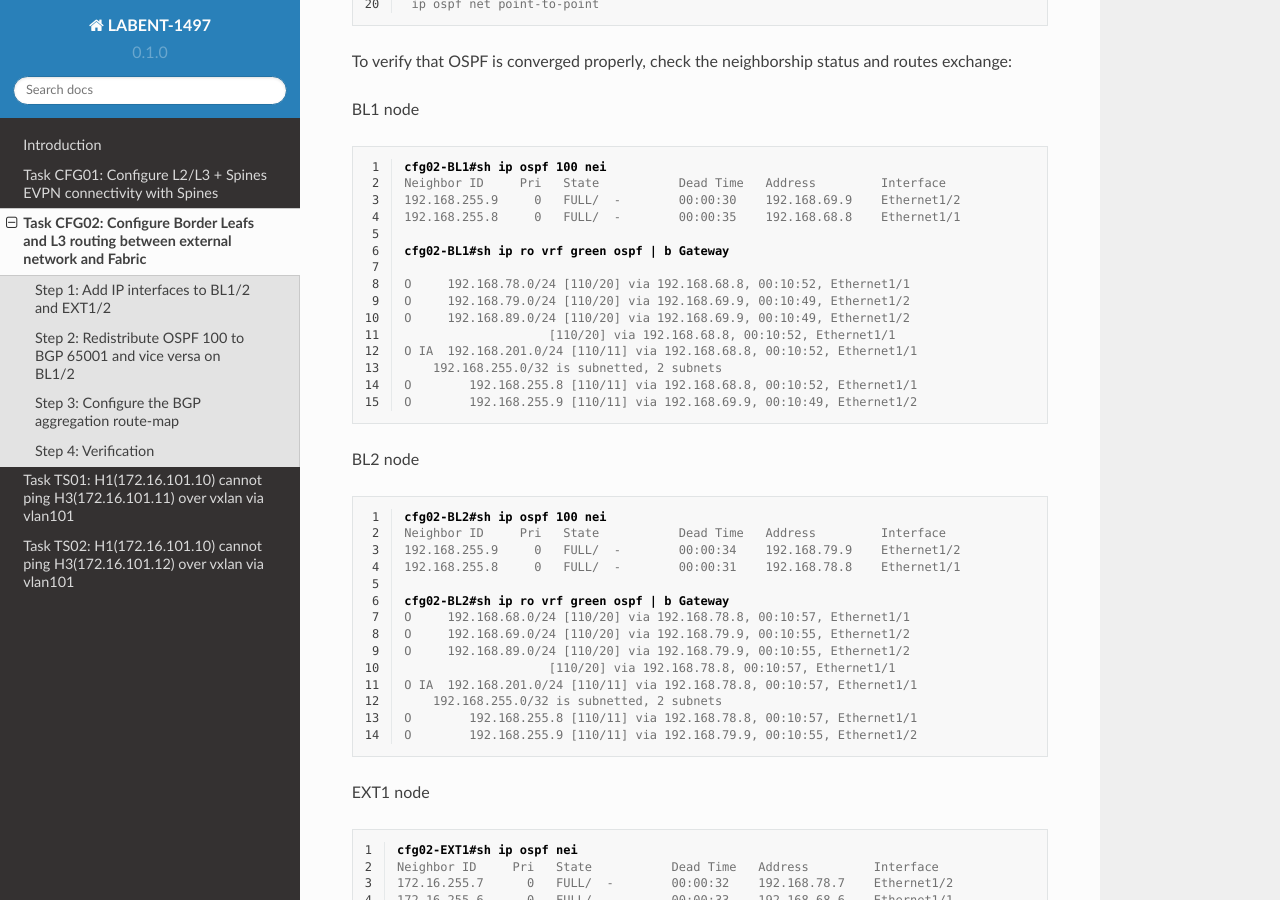
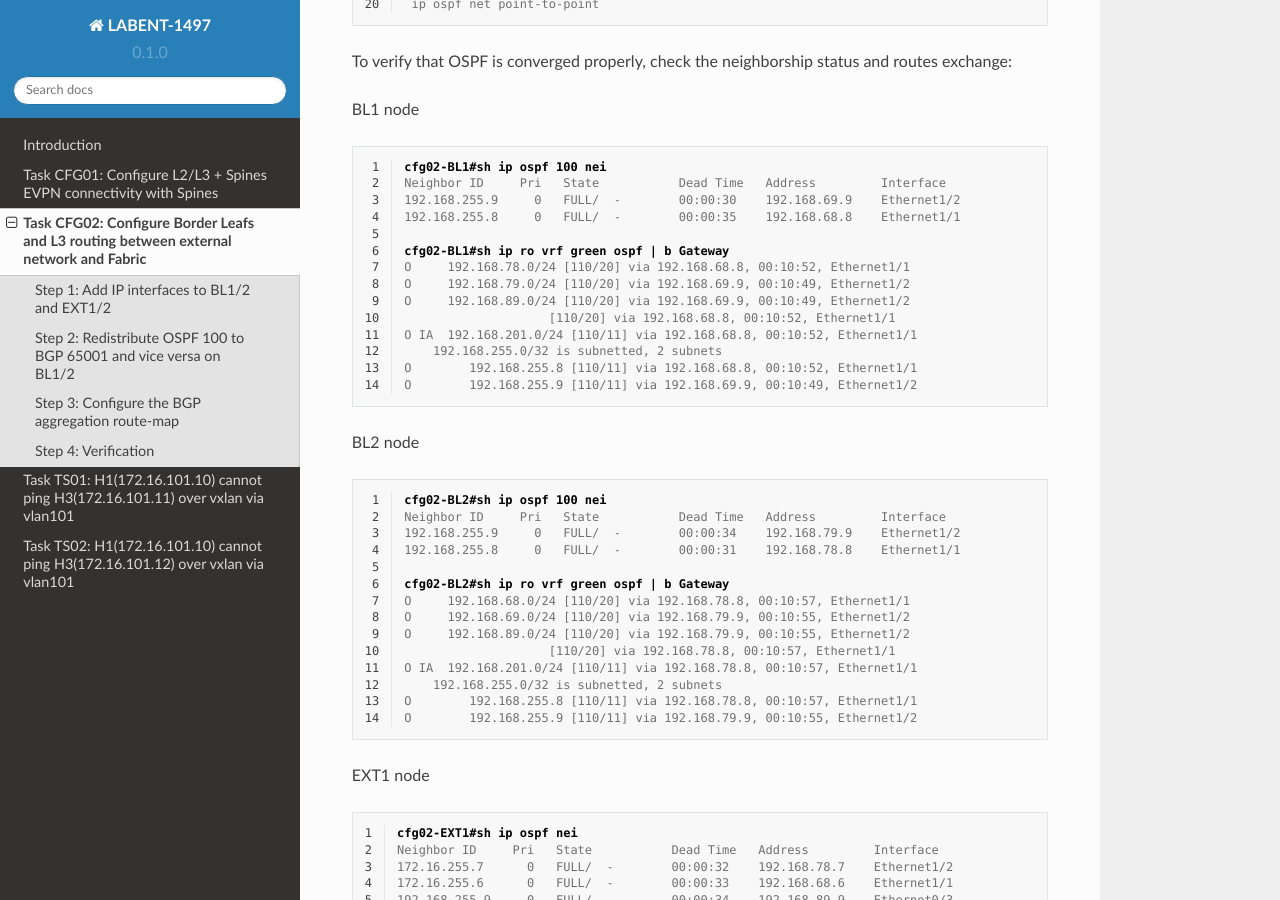
Before and after one commit to dvishchu/labent-1497, a Sphinx documentation site: the page built from docs/source/task_02.rst, in a window 1280 px wide and 900 px high, scrolled down 3292 px. Built offline with Sphinx 7.4.7 and the Read the Docs theme 2.0.0, drawn with Linux system fonts in a browser that asks for light colours; part of the change alters nothing that is shown.

```diff
--- a/docs/source/task_02.rst
+++ b/docs/source/task_02.rst
@@ -139,7 +139,6 @@ BL1 node
     192.168.255.8     0   FULL/  -        00:00:35    192.168.68.8    Ethernet1/1
 
     cfg02-BL1#sh ip ro vrf green ospf | b Gateway
-
     O     192.168.78.0/24 [110/20] via 192.168.68.8, 00:10:52, Ethernet1/1
     O     192.168.79.0/24 [110/20] via 192.168.69.9, 00:10:49, Ethernet1/2
     O     192.168.89.0/24 [110/20] via 192.168.69.9, 00:10:49, Ethernet1/2
@@ -250,6 +249,7 @@ H1 node
 
 .. code-block:: console
     :linenos:
+    :class: highlight-command
 
     cfg02-H1#ping vrf h1 192.168.201.13
     Type escape sequence to abort.
@@ -263,6 +263,7 @@ H1 node
 
 .. code-block:: console
     :linenos:
+    :class: highlight-command
 
     cfg02-H1#ping vrf h1 192.168.255.8
     Type escape sequence to abort.
@@ -294,6 +295,7 @@ EXT1 node
 
 .. code-block:: console
     :linenos:
+    :class: highlight-command
 
     cfg02-EXT1#sh ip route ospf  | b Gateway
     Gateway of last resort is not set
@@ -313,6 +315,7 @@ EXT2 node
 
 .. code-block:: console
     :linenos:
+    :class: highlight-command
 
     cfg02-EXT2#sh ip route ospf  | b Gateway
     Gateway of last resort is not set
@@ -331,6 +334,7 @@ BL1 node
 
 .. code-block:: console
     :linenos:
+    :class: highlight-command
 
     cfg02-BL1#sh bgp l2vpn evpn | i \[5\]
     *>   [5][1:1][0][16][172.16.0.0]/17
@@ -347,6 +351,7 @@ BL2 node
 
 .. code-block:: console
     :linenos:
+    :class: highlight-command
 
     cfg02-BL2#sh bgp l2vpn evpn | i \[5\]
     *>   [5][1:1][0][16][172.16.0.0]/17
@@ -363,6 +368,7 @@ L1 node
 
 .. code-block:: console
     :linenos:
+    :class: highlight-command
 
     cfg02-L1#sh ip ro vrf green bgp | b Gateway
     Gateway of last resort is not set
@@ -387,6 +393,7 @@ L2 node
 
 .. code-block:: console
     :linenos:
+    :class: highlight-command
 
     cfg02-L2#sh ip ro vrf green bgp | b Gateway
     Gateway of last resort is not set
@@ -411,6 +418,7 @@ L3 node
 
 .. code-block:: console
     :linenos:
+    :class: highlight-command
 
     cfg02-L3#sh ip ro vrf green bgp | b Gateway
     Gateway of last resort is not set
```
